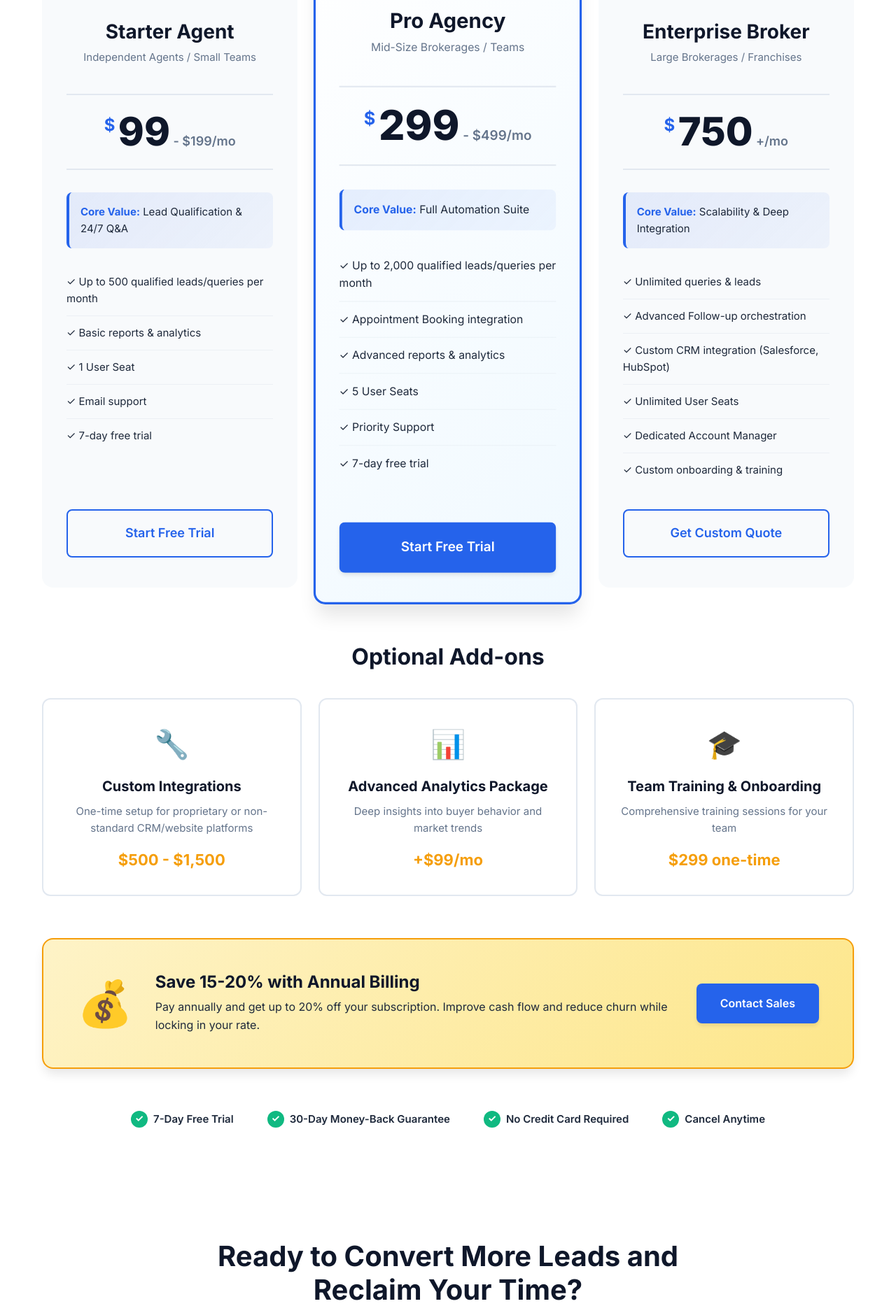
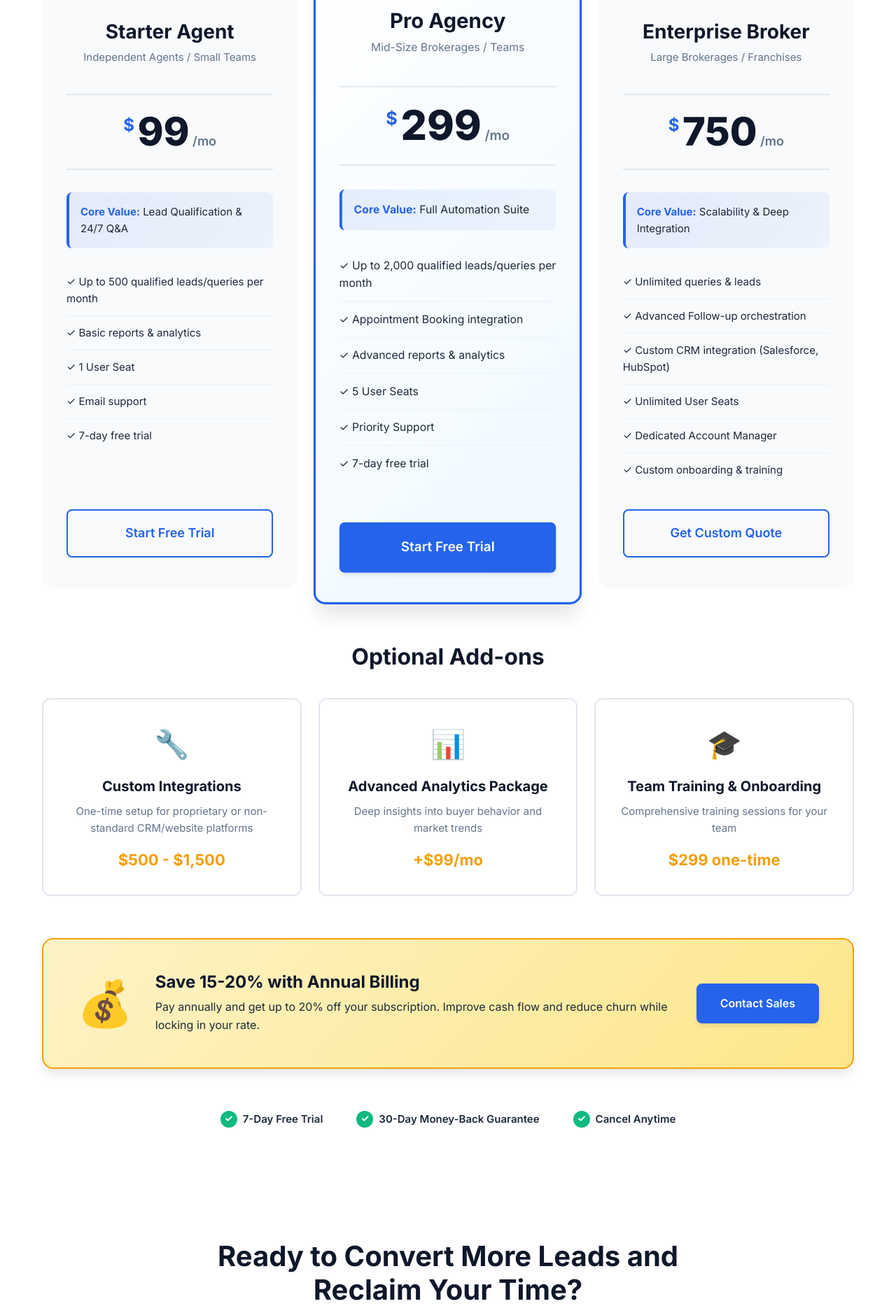
Before and after one commit to rubnawazqureshidev/real_estate_ai_agent, a PHP site: page /landing-page.php in a window 1280 px wide. Shown: the part 4070-5937 px from the top of the page at 70% size. Run offline with PHP 8.4, Linux system fonts and the light colour scheme.

Commit message:
Simplify pricing display and update trust indicators
- Remove price ranges, show single prices ($99, $299, $750)
- Remove "No Credit Card Required" from trust indicators
- Keep core trust indicators: Free trial, Money-back guarantee, Cancel anytime

```diff
--- a/landing-page.php
+++ b/landing-page.php
@@ -150,7 +150,7 @@
                     <div class="pricing-price">
                         <span class="price-currency">$</span>
                         <span class="price-amount">99</span>
-                        <span class="price-period">- $199/mo</span>
+                        <span class="price-period">/mo</span>
                     </div>
                     <div class="pricing-features">
                         <div class="feature-highlight">
@@ -178,7 +178,7 @@
                     <div class="pricing-price">
                         <span class="price-currency">$</span>
                         <span class="price-amount">299</span>
-                        <span class="price-period">- $499/mo</span>
+                        <span class="price-period">/mo</span>
                     </div>
                     <div class="pricing-features">
                         <div class="feature-highlight">
@@ -206,7 +206,7 @@
                     <div class="pricing-price">
                         <span class="price-currency">$</span>
                         <span class="price-amount">750</span>
-                        <span class="price-period">+/mo</span>
+                        <span class="price-period">/mo</span>
                     </div>
                     <div class="pricing-features">
                         <div class="feature-highlight">
@@ -271,10 +271,6 @@
                 <div class="trust-item">
                     <span class="trust-icon">✓</span>
                     <span>30-Day Money-Back Guarantee</span>
-                </div>
-                <div class="trust-item">
-                    <span class="trust-icon">✓</span>
-                    <span>No Credit Card Required</span>
                 </div>
                 <div class="trust-item">
                     <span class="trust-icon">✓</span>
```
